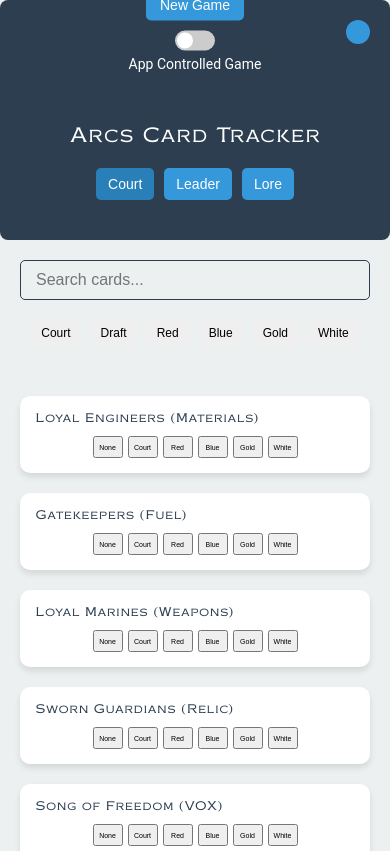
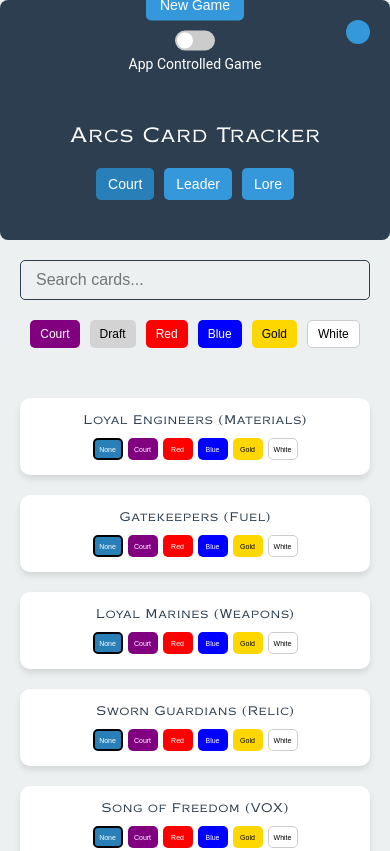
Before and after one commit to R13B0T/Arcs-card-tracker-testing, a plain HTML site: page index.html in a window 390 px wide. Shown: the top 851 px of the page. Drawn offline with Linux system fonts and the light colour scheme; some icons are missing; files whose address does not match are found by name.

Commit message:
Update styles.css

```diff
--- a/styles.css
+++ b/styles.css
@@ -14,32 +14,32 @@
 /* Root Variables for Theming */
 :root {
     /* Light Mode Colors */
-    --primary-color: #2c3e50;
-    --secondary-color: #ecf0f1;
-    --accent-color: #3498db;
-    --font-color: #2c3e50;
-    --background-color: #ecf0f1;
-    --card-background: #ffffff;
-    --button-background: #3498db;
-    --button-color: #ffffff;
-    --nav-background: #2c3e50;
-    --header-text-color: #ffffff;
-    --active-button-background: #2980b9;
+    --primary-color: #2c3e50;       /* Dark blue */
+    --secondary-color: #ecf0f1;     /* Light gray */
+    --accent-color: #3498db;        /* Blue */
+    --font-color: #2c3e50;          /* Dark blue (text color) */
+    --background-color: #ecf0f1;    /* Light gray (background color) */
+    --card-background: #ffffff;     /* White background for cards */
+    --button-background: #3498db;   /* Blue buttons */
+    --button-color: #ffffff;        /* White text on buttons */
+    --nav-background: #2c3e50;      /* Dark blue for header */
+    --header-text-color: #ffffff;   /* White text for header */
+    --active-button-background: #2980b9; /* Darker blue for active buttons */
 }
 
 .dark-mode {
     /* Dark Mode Colors */
-    --primary-color: #ecf0f1;
-    --secondary-color: #2c3e50;
-    --accent-color: #e74c3c;
-    --font-color: #ecf0f1;
-    --background-color: #2c3e50;
-    --card-background: #34495e;
-    --button-background: #e74c3c;
-    --button-color: #ffffff;
-    --nav-background: #34495e;
-    --header-text-color: #ecf0f1;
-    --active-button-background: #c0392b;
+    --primary-color: #ecf0f1;       /* Light gray */
+    --secondary-color: #2c3e50;     /* Dark blue */
+    --accent-color: #e74c3c;        /* Red */
+    --font-color: #ecf0f1;          /* Light gray (text color) */
+    --background-color: #2c3e50;    /* Dark blue (background color) */
+    --card-background: #34495e;     /* Darker blue for cards */
+    --button-background: #e74c3c;   /* Red buttons */
+    --button-color: #ffffff;        /* White text on buttons */
+    --nav-background: #34495e;      /* Match header background to card background */
+    --header-text-color: #ecf0f1;   /* Light gray text for header */
+    --active-button-background: #c0392b; /* Darker red for active buttons */
 }
 
 /* Global Styles */
@@ -77,7 +77,7 @@ body {
     flex-direction: column;
     align-items: flex-start;
     position: absolute;
-    top: 75%;
+    top: 75%; /* Adjusted to lower the position */
     left: 20px;
     transform: translateY(-50%);
 }
@@ -254,6 +254,7 @@ body {
     border-color: var(--accent-color);
 }
 
+/* Hide visually but remain accessible to screen readers */
 .visually-hidden {
     position: absolute;
     width: 1px;
@@ -286,7 +287,90 @@ body {
 }
 
 /* Specific Filter Button Colors */
-/* ... (same as before) */
+.filter-button.red-button,
+.assign-button.red-button {
+    background-color: red;
+    color: white;
+}
+
+.filter-button.red-button:hover,
+.filter-button.red-button.active,
+.assign-button.red-button:hover,
+.assign-button.red-button.active {
+    background-color: darkred;
+    color: white;
+}
+
+.filter-button.blue-button,
+.assign-button.blue-button {
+    background-color: blue;
+    color: white;
+}
+
+.filter-button.blue-button:hover,
+.filter-button.blue-button.active,
+.assign-button.blue-button:hover,
+.assign-button.blue-button.active {
+    background-color: darkblue;
+    color: white;
+}
+
+.filter-button.gold-button,
+.assign-button.gold-button {
+    background-color: gold;
+    color: black;
+}
+
+.filter-button.gold-button:hover,
+.filter-button.gold-button.active,
+.assign-button.gold-button:hover,
+.assign-button.gold-button.active {
+    background-color: goldenrod;
+    color: black;
+}
+
+.filter-button.white-button,
+.assign-button.white-button {
+    background-color: white;
+    color: black;
+    border: 1px solid #ccc;
+}
+
+.filter-button.white-button:hover,
+.filter-button.white-button.active,
+.assign-button.white-button:hover,
+.assign-button.white-button.active {
+    background-color: #f0f0f0;
+    color: black;
+}
+
+.filter-button.court-button,
+.assign-button.court-button {
+    background-color: purple;
+    color: white;
+}
+
+.filter-button.court-button:hover,
+.filter-button.court-button.active,
+.assign-button.court-button:hover,
+.assign-button.court-button.active {
+    background-color: indigo;
+    color: white;
+}
+
+.filter-button.draft-button,
+.assign-button.draft-button {
+    background-color: lightgray;
+    color: black;
+}
+
+.filter-button.draft-button:hover,
+.filter-button.draft-button.active,
+.assign-button.draft-button:hover,
+.assign-button.draft-button.active {
+    background-color: gray;
+    color: black;
+}
 
 /* App Controlled Game Buttons */
 .app-control-buttons {
@@ -330,6 +414,7 @@ body {
     margin-bottom: 10px;
     font-family: 'FMBolyarPro', sans-serif;
     font-weight: 300;
+    text-align: center; /* Center the card headers */
 }
 
 /* Remove text shadows from card headers */
@@ -358,7 +443,36 @@ body {
 }
 
 /* Assignment Buttons */
-/* ... (same as before) */
+.assign-button {
+    width: 44px;
+    height: 28px;
+    padding: 3px 6px;
+    margin: 0;
+    border: none;
+    border-radius: 5px;
+    cursor: pointer;
+    font-size: 10px;
+    background-color: var(--button-background);
+    color: var(--button-color);
+    transition: background-color 0.3s, color 0.3s, transform 0.2s, border 0.3s;
+    flex: 0 0 auto;
+}
+
+/* Hover and Active States for Assignment Buttons */
+.assign-button:hover {
+    background-color: var(--active-button-background);
+    transform: scale(1.05);
+}
+
+.assign-button.active {
+    background-color: var(--active-button-background);
+    color: var(--button-color);
+    border: 2px solid black;
+}
+
+.dark-mode .assign-button.active {
+    border: 2px solid white;
+}
 
 /* Responsive Design */
 @media (max-width: 768px) {
@@ -386,7 +500,7 @@ body {
     }
 
     .card h2 {
-        font-size: 16px; /* Adjusted font size for medium screens */
+        font-size: 16px;
     }
 
     .card .description {
@@ -437,8 +551,12 @@ body {
         padding: 8px 12px;
     }
 
+    .card-list {
+        grid-template-columns: 1fr; /* Display one card per row on mobile */
+    }
+
     .card h2 {
-        font-size: 14px; /* Adjusted font size for small screens */
+        font-size: 14px;
     }
 
     .card .description {
@@ -478,7 +596,7 @@ body {
     }
 
     .card h2 {
-        font-size: 12px; /* Adjusted font size for very small screens */
+        font-size: 12px;
     }
 
     .card .description {
```
